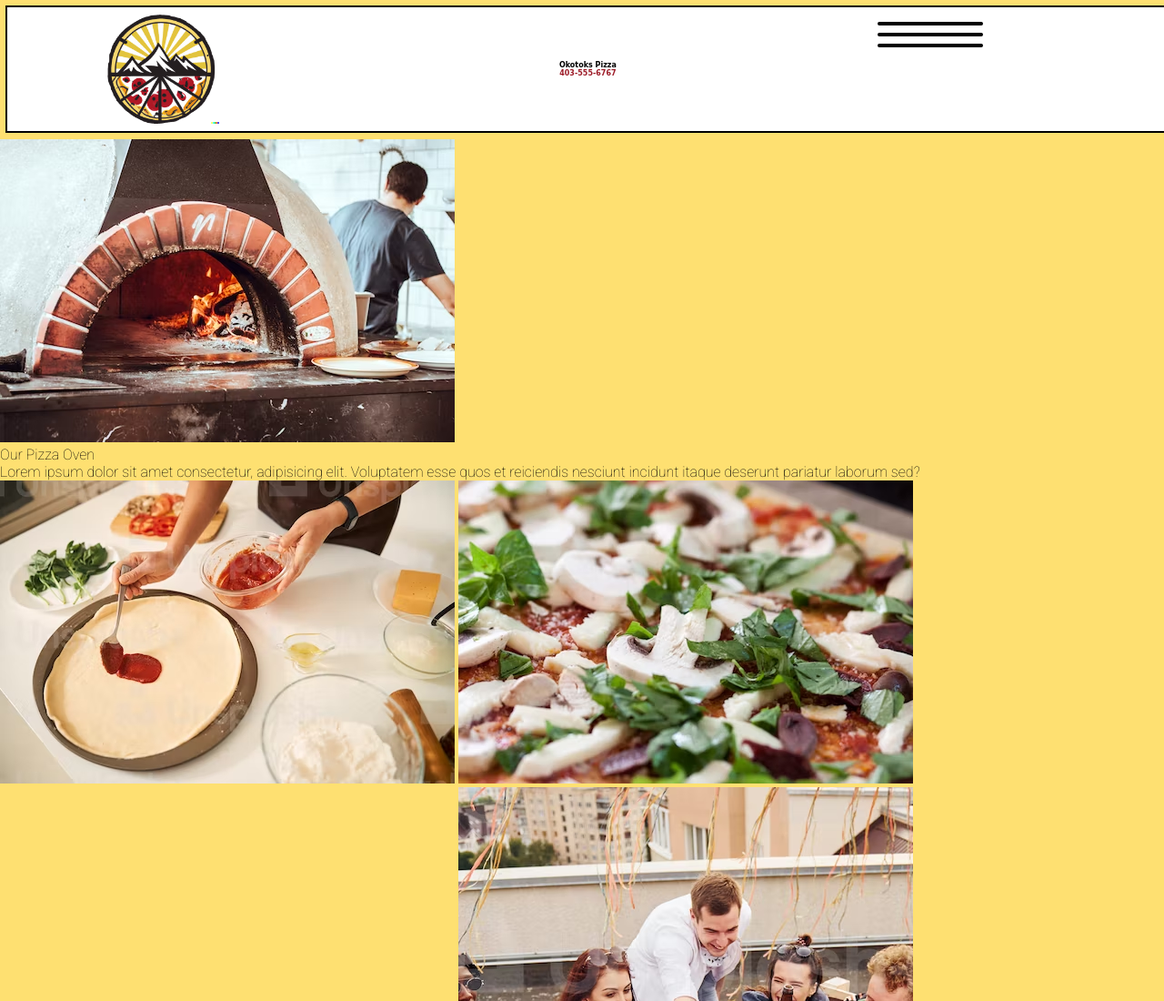
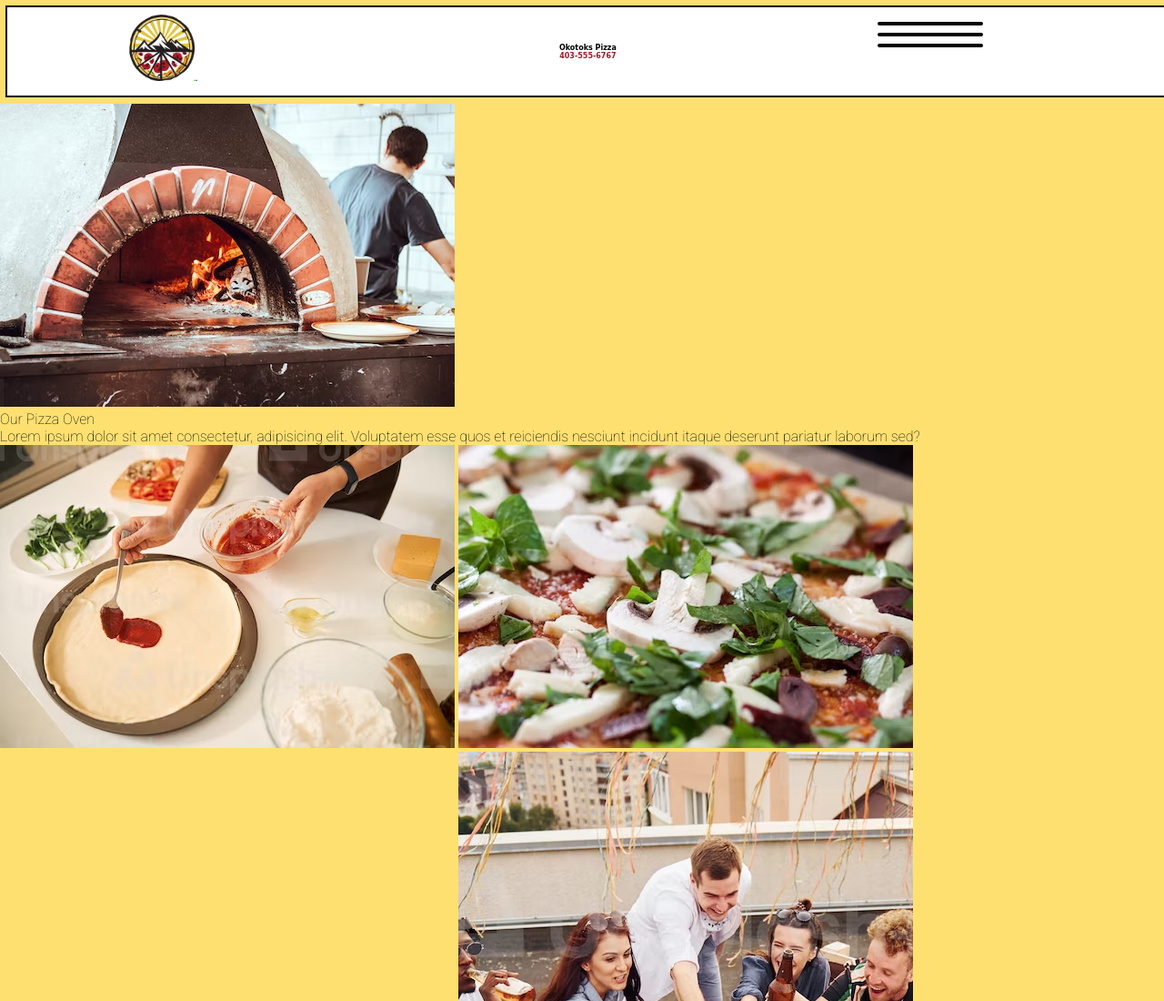
Before and after one commit to rebeccakruk/OkotoksPizza, a plain HTML site: page gallery.html in a window 1280 px wide. Shown: the top 1100 px of the page at 91% size. Drawn offline with Linux system fonts and the light colour scheme; a web font is replaced by a local one.

Commit message:
specified logo width

```diff
--- a/css/_general.scss
+++ b/css/_general.scss
@@ -10,7 +10,8 @@ html {
 }
 
 #logo {
-    height: 15vh;
-    display: inline-block;
-    vertical-align: middle;
+    // height: 15vh;
+    // display: inline-block;
+    // vertical-align: middle;
+    width: 75px;
 }
--- a/css/style.scss
+++ b/css/style.scss
@@ -22,7 +22,9 @@ $title_style: 1.5rem;
     color: #fff;
     font-family: 'Nothing You Could Do', cursive;
 }
-
+a .home img#logo {
+    width: 75px;
+}
 nav {
     position: sticky;
     border: 2px solid black;
```
Also changed, not shown: css/gallery.css, css/menu.css, css/style.css, 3 other files.
